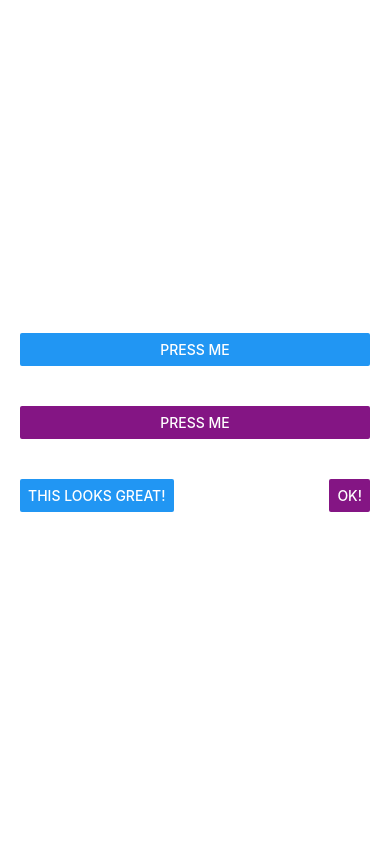
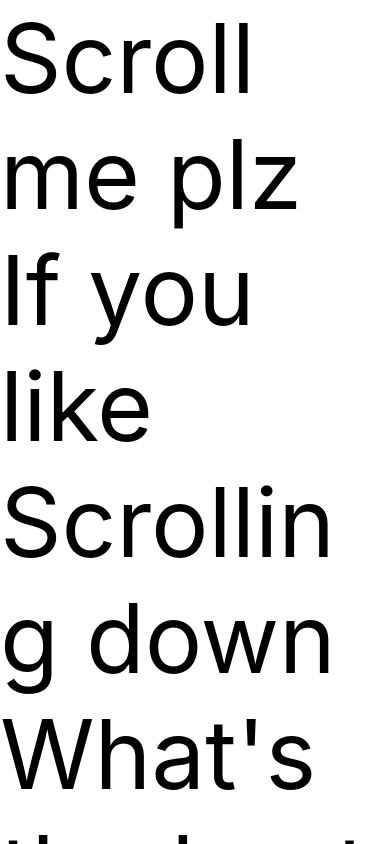
Before and after one commit to wenhuabin/Peppa, a React Native app: screen / in a window 390 px wide. Built offline with nearby package versions, Linux system fonts and the light colour scheme.

Commit message:
add scroll view

```diff
--- a/App.js
+++ b/App.js
@@ -1,5 +1,5 @@
 import React from 'react';
-import { Alert, AppRegistry, Button, StyleSheet, View } from 'react-native';
+import { Alert, AppRegistry, Button, StyleSheet, ScrollView, Image, View , Text} from 'react-native';
 
 export default class App extends React.Component {
     constructor(props) {
@@ -13,32 +13,13 @@ export default class App extends React.Component {
 
     render() {
       return (
-          <View style={styles.container}>
-            <View style={styles.buttonContainer}>
-              <Button
-                onPress={this._onPressButton}
-                title="Press Me"
-              />
-            </View>
-            <View style={styles.buttonContainer}>
-              <Button
-                onPress={this._onPressButton}
-                title="Press Me"
-                color="#841584"
-              />
-            </View>
-            <View style={styles.alternativeLayoutButtonContainer}>
-              <Button
-                onPress={this._onPressButton}
-                title="This looks great!"
-              />
-              <Button
-                onPress={this._onPressButton}
-                title="OK!"
-                color="#841584"
-              />
-            </View>
-          </View>
+          <ScrollView>
+            <Text style={{fontSize:96}}>Scroll me plz</Text>
+            <Text style={{fontSize:96}}>If you like</Text>
+            <Text style={{fontSize:96}}>Scrolling down</Text>
+            <Text style={{fontSize:96}}>What's the best</Text>
+            <Text style={{fontSize:80}}>React Native</Text>
+          </ScrollView>
       );
     }
 }
--- a/package.json
+++ b/package.json
@@ -3,8 +3,8 @@
   "version": "0.1.0",
   "private": true,
   "devDependencies": {
+    "jest-expo": "26.0.0",
     "react-native-scripts": "1.13.1",
-    "jest-expo": "26.0.0",
     "react-test-renderer": "16.3.0-alpha.1"
   },
   "main": "./node_modules/react-native-scripts/build/bin/crna-entry.js",
@@ -19,6 +19,7 @@
     "preset": "jest-expo"
   },
   "dependencies": {
+    "all": "^0.0.0",
     "expo": "^26.0.0",
     "react": "16.3.0-alpha.1",
     "react-native": "0.54.0"
```
Also changed, not shown: 1 other file (tests, documents, lock files or other folders).
